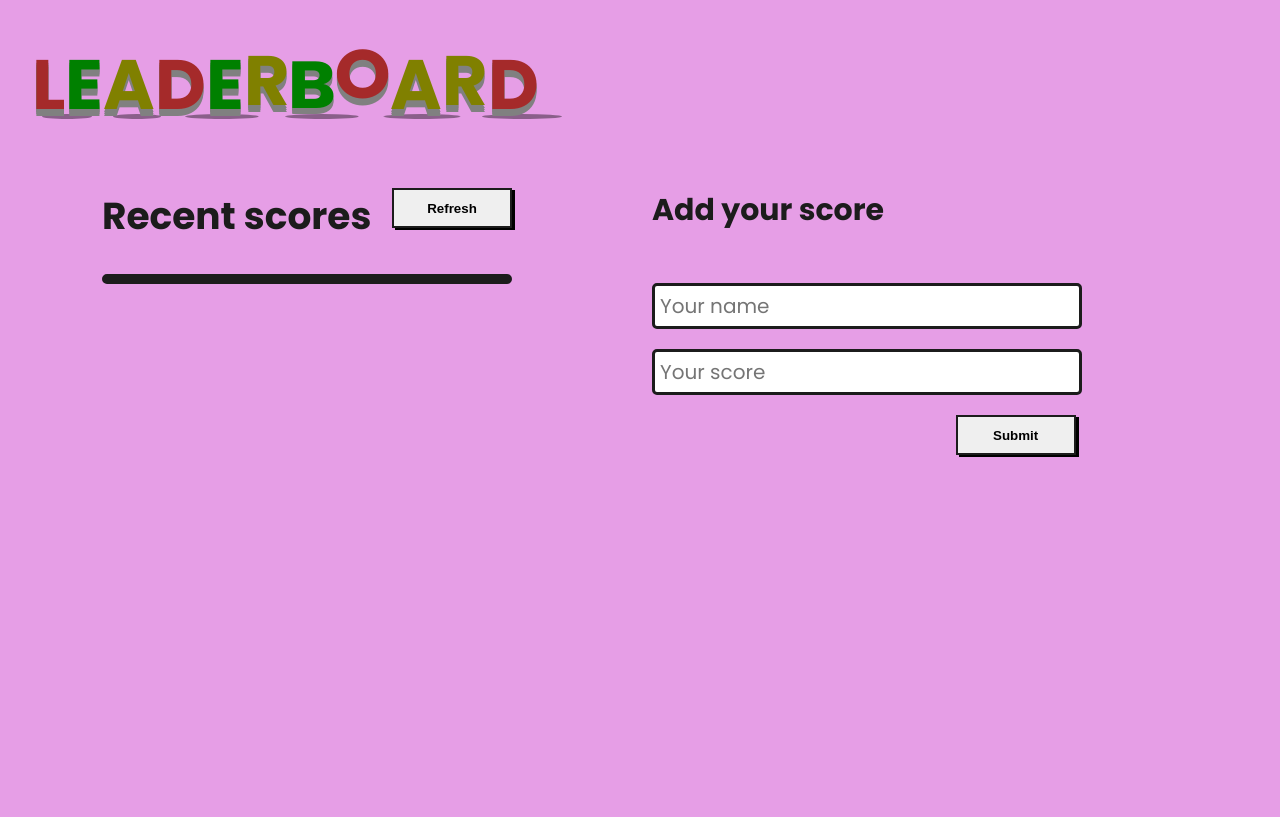
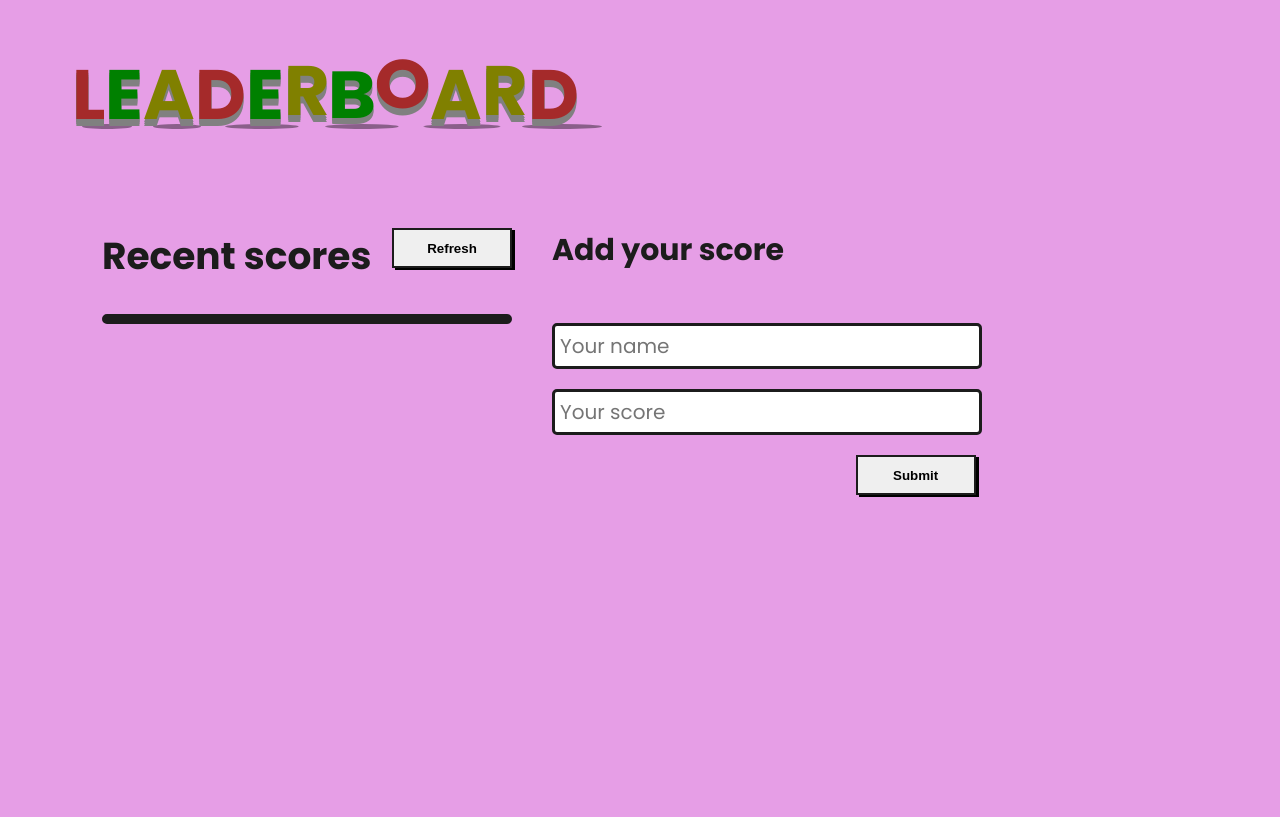
Before and after one commit to JacintaNgwu/Leaderboard, a website built with webpack: page src/index.html in a window 1280 px wide. Built offline with nearby package versions, Linux system fonts and the light colour scheme; no server answers.

Commit message:
Remove left margin

```diff
--- a/src/styles/style.css
+++ b/src/styles/style.css
@@ -86,7 +86,6 @@ span {
   position: relative;
   padding: 20px;
   gap: 50px;
-  left: 20%;
   font-size: 20px;
 }
 
@@ -116,7 +115,7 @@ input {
   display: flex;
   font-size: 70px;
   font-weight: bolder;
-  margin: 10px, 20px, 30px, 40px;
+  margin: 10px 20px 30px 40px;
 }
 
 .l,
```
